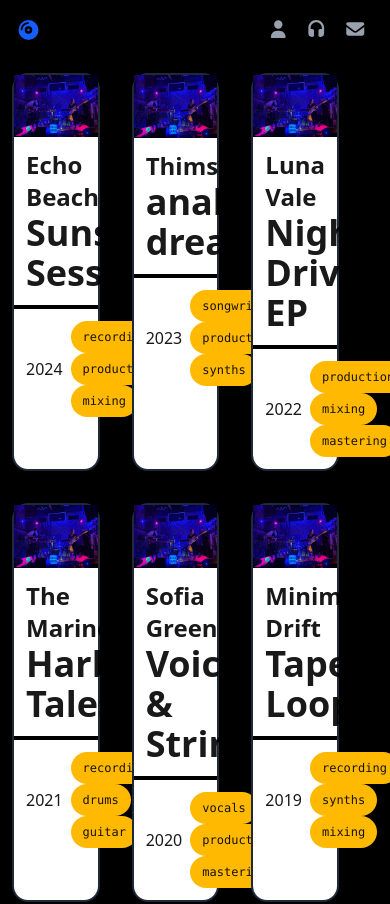
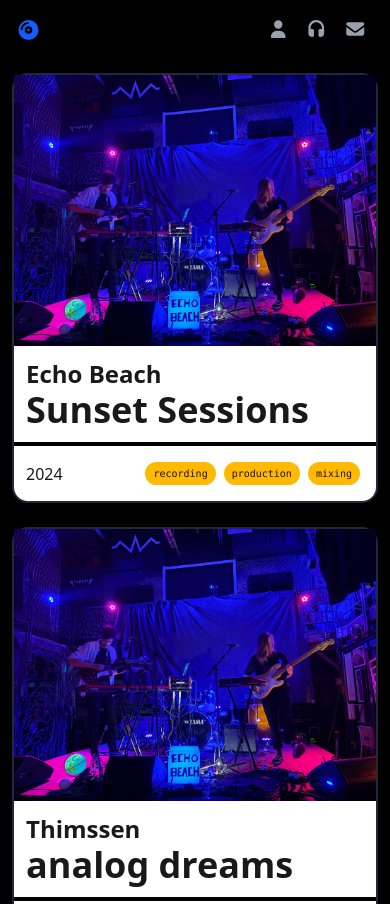
Before and after one commit to thelvp/thimssen, a React (Vite) app: page /work in a window 390 px wide. Shown: the top 904 px of the page. Built offline with nearby package versions, Linux system fonts and the light colour scheme; the HTML template or start-up script is replaced by a standard one.

Commit message:
Responsiveness mobile

```diff
--- a/src/components/PortfolioItem/PortfolioItem.tsx
+++ b/src/components/PortfolioItem/PortfolioItem.tsx
@@ -32,12 +32,12 @@ export const PortfolioItem = ({
       </div>
 
       <div className="flex items-center justify-between p-3">
-        <p className="text-base">{year}</p>
+        <p className="mr-8 text-base">{year}</p>
         <ul className="flex flex-wrap">
           {categoryItems.map((item) => {
             return (
-              <li key={item}>
-                <p className="ml-2 rounded-2xl bg-amber-400 px-3 py-2 font-mono text-xs">
+              <li key={item} className="m-1">
+                <p className="rounded-2xl bg-amber-400 px-2 py-1 font-mono text-[10px] sm:px-3 sm:py-2 sm:text-xs">
                   {item}
                 </p>
               </li>
--- a/src/pages/About.tsx
+++ b/src/pages/About.tsx
@@ -4,7 +4,7 @@ export function About() {
   const paragraphStyle = 'mb-4 leading-relaxed text-sm sm:text-base';
 
   return (
-    <div className="mx-auto flex max-w-6xl flex-col items-center justify-center gap-12 px-6 py-16 md:flex-row md:items-start md:gap-16">
+    <div className="mx-auto flex max-w-6xl flex-col items-center justify-center gap-12 px-6 py-8 md:flex-row md:items-start md:gap-16">
       <div className="w-full md:w-1/2">
         <div className="aspect-square w-full overflow-hidden rounded-2xl shadow-lg">
           <img
@@ -15,7 +15,7 @@ export function About() {
         </div>
       </div>
 
-      <div className="w-full md:w-1/2 md:pr-8">
+      <div className="w-full md:w-1/2 md:pr-8 md:pt-8">
         <h2 className="mb-4 text-3xl font-bold text-white/90 sm:text-4xl">
           Thimssen
         </h2>
--- a/src/pages/Contact.tsx
+++ b/src/pages/Contact.tsx
@@ -2,7 +2,7 @@ import { ContactForm } from '../components/ContactForm/ContactForm';
 
 export function Contact() {
   return (
-    <div className="mx-auto flex w-full flex-col items-center px-6 sm:py-16">
+    <div className="mx-auto flex w-full flex-col items-center px-6 sm:py-8">
       <h2 className="mb-4 text-3xl font-bold text-white/90 sm:text-4xl">
         Let's get in touch
       </h2>
--- a/src/pages/Work.tsx
+++ b/src/pages/Work.tsx
@@ -3,8 +3,8 @@ import { PortfolioItem } from '../components/PortfolioItem/PortfolioItem';
 
 export function Work() {
   return (
-    <div className="w-[90%]">
-      <div className="grid w-full grid-cols-3 gap-2">
+    <div className="w-full md:w-[90%]">
+      <div className="grid w-full grid-cols-1 md:grid-cols-2 md:gap-2 lg:grid-cols-3">
         {PORTFOLIO_ITEMS.map((item) => {
           return (
             <PortfolioItem
```
